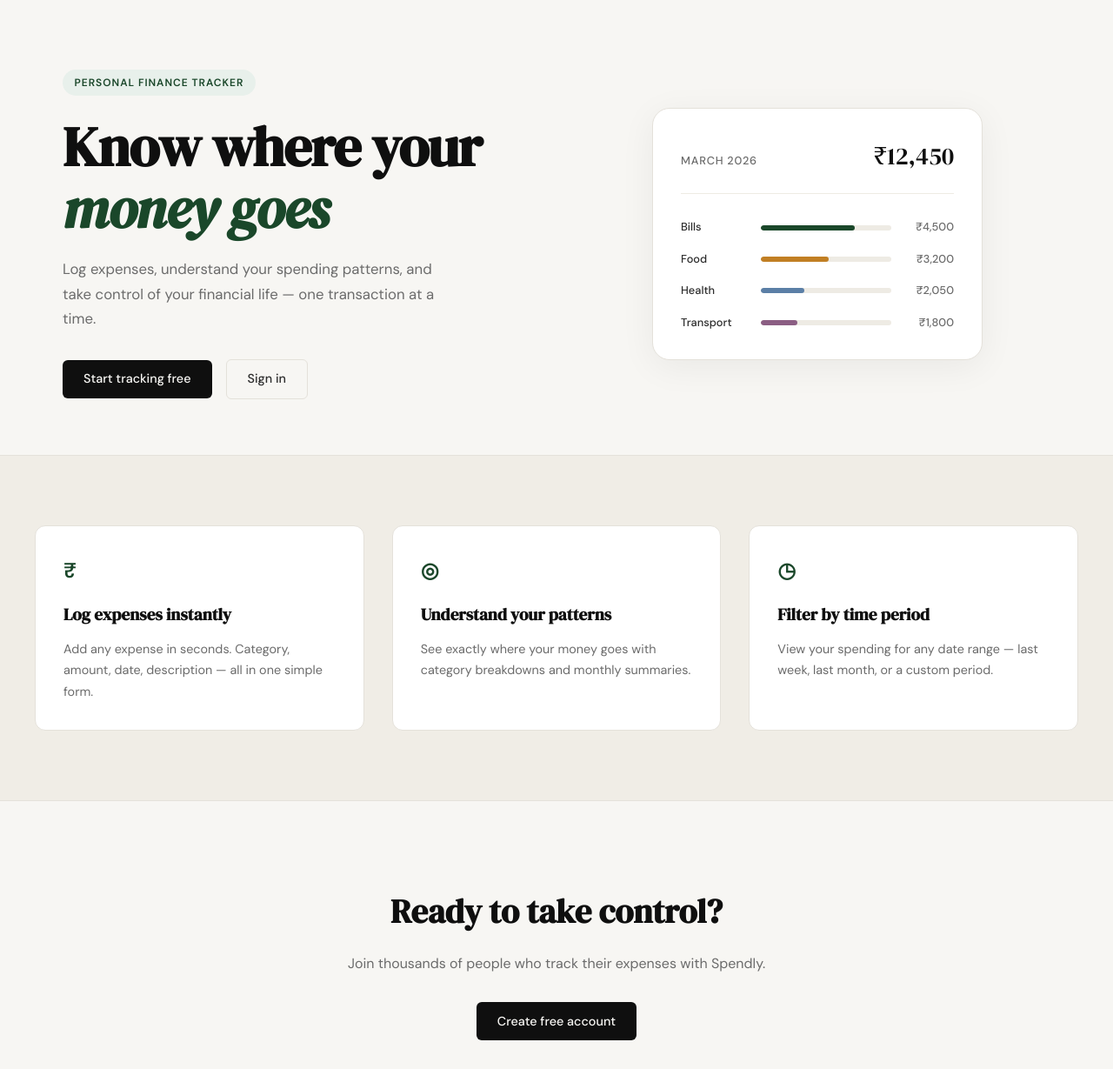
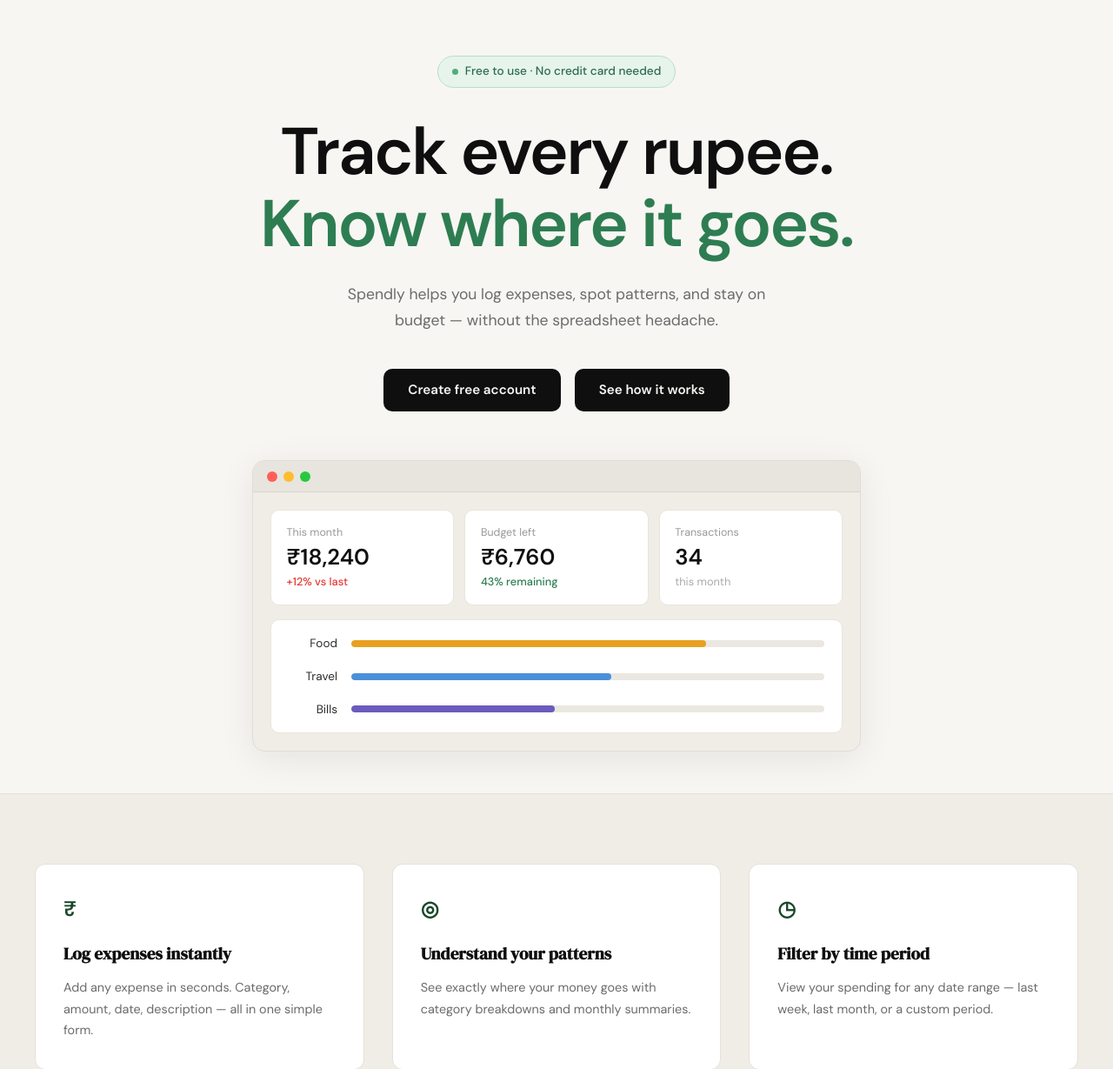
Before and after one commit to kaumudiu/spendly, a Flask app: page / in a window 1280 px wide. Shown: the part 61-1290 px from the top of the page at 87% size. Run offline with Flask 3, Linux system fonts and the light colour scheme.

Commit message:
landing: redesign hero section to match mockup

```diff
--- /dev/null
+++ b/static/css/landing.css
@@ -0,0 +1,209 @@
+/* ------------------------------------------------------------------ */
+/* Hero — centered single-column layout                                */
+/* ------------------------------------------------------------------ */
+
+.hero {
+    display: block;
+    text-align: center;
+    padding: 4rem 2rem 3rem;
+    max-width: 860px;
+    margin: 0 auto;
+}
+
+/* Badge */
+.hero-badge {
+    display: inline-flex;
+    align-items: center;
+    gap: 0.5rem;
+    background: #e6f4ec;
+    color: #2d6a4f;
+    font-size: 0.85rem;
+    font-weight: 500;
+    letter-spacing: 0;
+    text-transform: none;
+    padding: 0.4rem 1rem;
+    border-radius: 999px;
+    margin-bottom: 2rem;
+    border: 1px solid #b7dfc5;
+}
+
+.hero-badge-dot {
+    width: 7px;
+    height: 7px;
+    background: #4caf7d;
+    border-radius: 50%;
+    flex-shrink: 0;
+}
+
+/* Title */
+.hero-title {
+    font-family: var(--font-body);
+    font-weight: 700;
+    font-size: clamp(3rem, 6vw, 4.75rem);
+    line-height: 1.1;
+    letter-spacing: -0.03em;
+    color: var(--ink);
+    margin-bottom: 1.5rem;
+}
+
+.hero-title-green {
+    display: block;
+    color: #2e7d52;
+}
+
+/* Subtitle */
+.hero-subtitle {
+    font-size: 1.1rem;
+    color: var(--ink-muted);
+    line-height: 1.7;
+    max-width: 520px;
+    margin: 0 auto 2.5rem;
+}
+
+/* Buttons */
+.hero-actions {
+    justify-content: center;
+    margin-bottom: 3.5rem;
+    gap: 1rem;
+}
+
+.btn-hero {
+    padding: 0.8rem 1.75rem;
+    font-size: 0.95rem;
+    font-weight: 600;
+    border-radius: 10px;
+}
+
+/* ------------------------------------------------------------------ */
+/* Dashboard mock                                                       */
+/* ------------------------------------------------------------------ */
+
+.hero-dashboard {
+    max-width: 700px;
+    margin: 0 auto;
+}
+
+.dashboard-window {
+    background: #f0ede6;
+    border-radius: 14px;
+    overflow: hidden;
+    box-shadow: 0 8px 40px rgba(0, 0, 0, 0.08);
+    border: 1px solid #e0ddd6;
+}
+
+.dashboard-titlebar {
+    background: #e8e5de;
+    padding: 0.7rem 1rem;
+    display: flex;
+    align-items: center;
+    gap: 0.45rem;
+    border-bottom: 1px solid #d8d5ce;
+}
+
+.dot {
+    width: 12px;
+    height: 12px;
+    border-radius: 50%;
+}
+
+.dot-red    { background: #ff5f57; }
+.dot-yellow { background: #febc2e; }
+.dot-green  { background: #28c840; }
+
+.dashboard-body {
+    padding: 1.25rem;
+    display: flex;
+    flex-direction: column;
+    gap: 1rem;
+}
+
+/* Stat tiles */
+.dashboard-stats {
+    display: grid;
+    grid-template-columns: repeat(3, 1fr);
+    gap: 0.75rem;
+}
+
+.stat-tile {
+    background: #ffffff;
+    border: 1px solid #e8e5de;
+    border-radius: 10px;
+    padding: 1rem 1.1rem;
+    display: flex;
+    flex-direction: column;
+    gap: 0.2rem;
+    text-align: left;
+}
+
+.stat-label {
+    font-size: 0.78rem;
+    color: #999;
+    font-weight: 400;
+}
+
+.stat-value {
+    font-size: 1.6rem;
+    font-weight: 700;
+    color: var(--ink);
+    line-height: 1.15;
+    font-family: var(--font-body);
+}
+
+.stat-change {
+    font-size: 0.8rem;
+    font-weight: 500;
+}
+
+.stat-change--bad     { color: #e53935; }
+.stat-change--good    { color: #2e7d52; }
+.stat-change--neutral { color: #aaa; font-weight: 400; }
+
+/* Progress bars */
+.dashboard-bars {
+    background: #ffffff;
+    border: 1px solid #e8e5de;
+    border-radius: 10px;
+    padding: 1rem 1.25rem;
+    display: flex;
+    flex-direction: column;
+    gap: 1rem;
+}
+
+.db-bar-row {
+    display: grid;
+    grid-template-columns: 56px 1fr;
+    align-items: center;
+    gap: 1rem;
+}
+
+.db-cat {
+    font-size: 0.85rem;
+    color: var(--ink-soft);
+    font-weight: 400;
+    text-align: right;
+}
+
+.db-bar-track {
+    height: 8px;
+    background: #ebe8e1;
+    border-radius: 999px;
+    overflow: hidden;
+}
+
+.db-bar {
+    height: 100%;
+    border-radius: 999px;
+}
+
+.db-bar--orange { background: #e8a020; }
+.db-bar--blue   { background: #4a90d9; }
+.db-bar--purple { background: #6b5bbd; }
+
+/* ------------------------------------------------------------------ */
+/* Responsive                                                           */
+/* ------------------------------------------------------------------ */
+
+@media (max-width: 600px) {
+    .dashboard-stats { grid-template-columns: 1fr; }
+    .hero-actions { flex-direction: column; align-items: center; }
+}
--- a/templates/landing.html
+++ b/templates/landing.html
@@ -1,60 +1,77 @@
 {% extends "base.html" %}
 
 {% block title %}Spendly — Track Every Rupee{% endblock %}
+
+{% block head %}
+<link rel="stylesheet" href="{{ url_for('static', filename='css/landing.css') }}">
+{% endblock %}
 
 {% block content %}
 
 <section class="hero">
     <div class="hero-inner">
-        <div class="hero-badge">Personal Finance Tracker</div>
+        <div class="hero-badge">
+            <span class="hero-badge-dot"></span>
+            Free to use · No credit card needed
+        </div>
         <h1 class="hero-title">
-            Know where your<br>
-            <em>money goes</em>
+            Track every rupee.<br>
+            <span class="hero-title-green">Know where it goes.</span>
         </h1>
         <p class="hero-subtitle">
-            Log expenses, understand your spending patterns,
-            and take control of your financial life —
-            one transaction at a time.
+            Spendly helps you log expenses, spot patterns, and stay
+            on budget — without the spreadsheet headache.
         </p>
         <div class="hero-actions">
-            <a href="{{ url_for('register') }}" class="btn-primary">Start tracking free</a>
-            <a href="{{ url_for('login') }}" class="btn-ghost">Sign in</a>
+            <a href="{{ url_for('register') }}" class="btn-primary btn-hero">Create free account</a>
+            <a href="{{ url_for('login') }}" class="btn-primary btn-hero">See how it works</a>
         </div>
     </div>
-    <div class="hero-visual">
-        <div class="mock-card">
-            <div class="mock-card-header">
-                <span class="mock-label">March 2026</span>
-                <span class="mock-total">₹12,450</span>
+
+    <div class="hero-dashboard">
+        <div class="dashboard-window">
+            <div class="dashboard-titlebar">
+                <span class="dot dot-red"></span>
+                <span class="dot dot-yellow"></span>
+                <span class="dot dot-green"></span>
             </div>
-            <div class="mock-bars">
-                <div class="mock-bar-row">
-                    <span class="mock-cat">Bills</span>
-                    <div class="mock-bar-track">
-                        <div class="mock-bar" style="width: 72%"></div>
+            <div class="dashboard-body">
+                <div class="dashboard-stats">
+                    <div class="stat-tile">
+                        <span class="stat-label">This month</span>
+                        <span class="stat-value">₹18,240</span>
+                        <span class="stat-change stat-change--bad">+12% vs last</span>
                     </div>
-                    <span class="mock-amt">₹4,500</span>
+                    <div class="stat-tile">
+                        <span class="stat-label">Budget left</span>
+                        <span class="stat-value">₹6,760</span>
+                        <span class="stat-change stat-change--good">43% remaining</span>
+                    </div>
+                    <div class="stat-tile">
+                        <span class="stat-label">Transactions</span>
+                        <span class="stat-value">34</span>
+                        <span class="stat-change stat-change--neutral">this month</span>
+                    </div>
                 </div>
-                <div class="mock-bar-row">
-                    <span class="mock-cat">Food</span>
-                    <div class="mock-bar-track">
-                        <div class="mock-bar mock-bar-2" style="width: 52%"></div>
+                <div class="dashboard-bars">
+                    <div class="db-bar-row">
+                        <span class="db-cat">Food</span>
+                        <div class="db-bar-track">
+                            <div class="db-bar db-bar--orange" style="width: 75%"></div>
+                        </div>
                     </div>
-                    <span class="mock-amt">₹3,200</span>
-                </div>
-                <div class="mock-bar-row">
-                    <span class="mock-cat">Health</span>
-                    <div class="mock-bar-track">
-                        <div class="mock-bar mock-bar-3" style="width: 33%"></div>
+                    <div class="db-bar-row">
+                        <span class="db-cat">Travel</span>
+                        <div class="db-bar-track">
+                            <div class="db-bar db-bar--blue" style="width: 55%"></div>
+                        </div>
                     </div>
-                    <span class="mock-amt">₹2,050</span>
-                </div>
-                <div class="mock-bar-row">
-                    <span class="mock-cat">Transport</span>
-                    <div class="mock-bar-track">
-                        <div class="mock-bar mock-bar-4" style="width: 28%"></div>
+                    <div class="db-bar-row">
+                        <span class="db-cat">Bills</span>
+                        <div class="db-bar-track">
+                            <div class="db-bar db-bar--purple" style="width: 43%"></div>
+                        </div>
                     </div>
-                    <span class="mock-amt">₹1,800</span>
                 </div>
             </div>
         </div>
```
Also changed, not shown: Screenshot 2026-03-25 at 12.36.20 AM.png (added).
